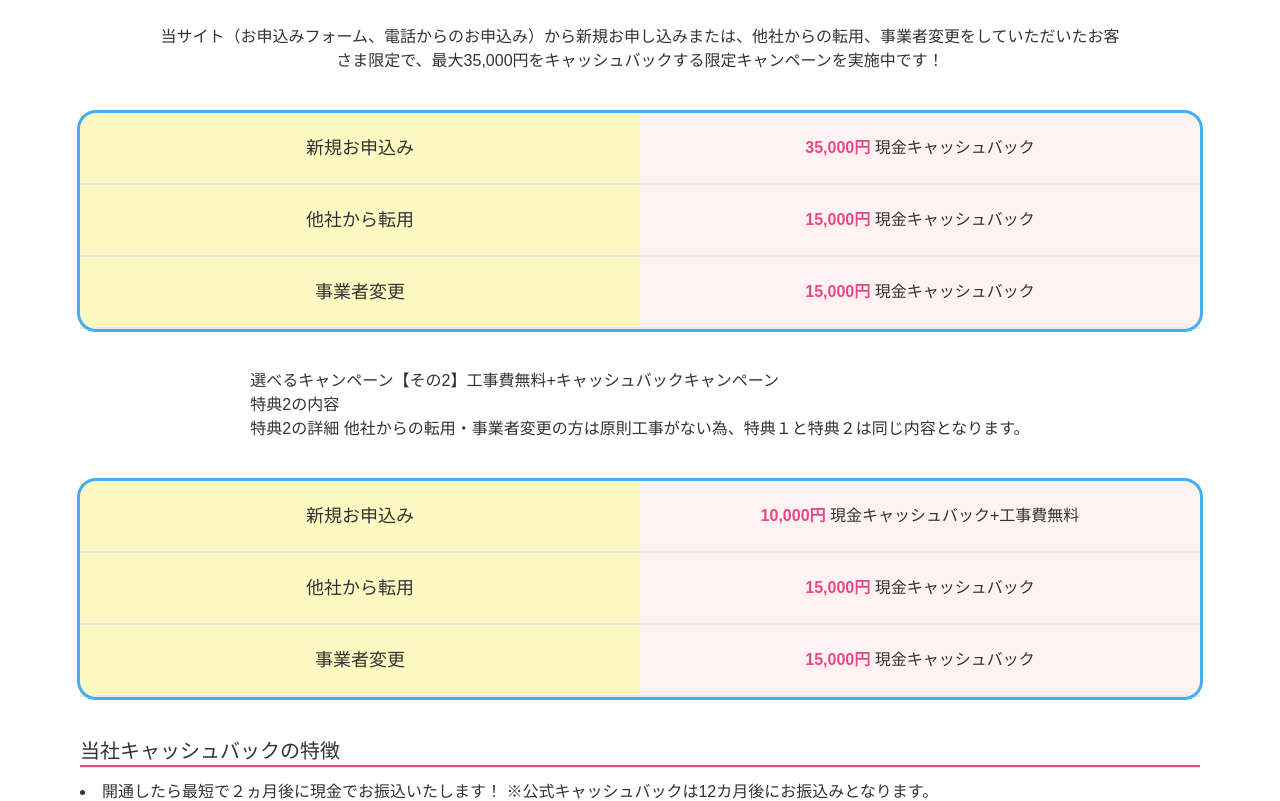
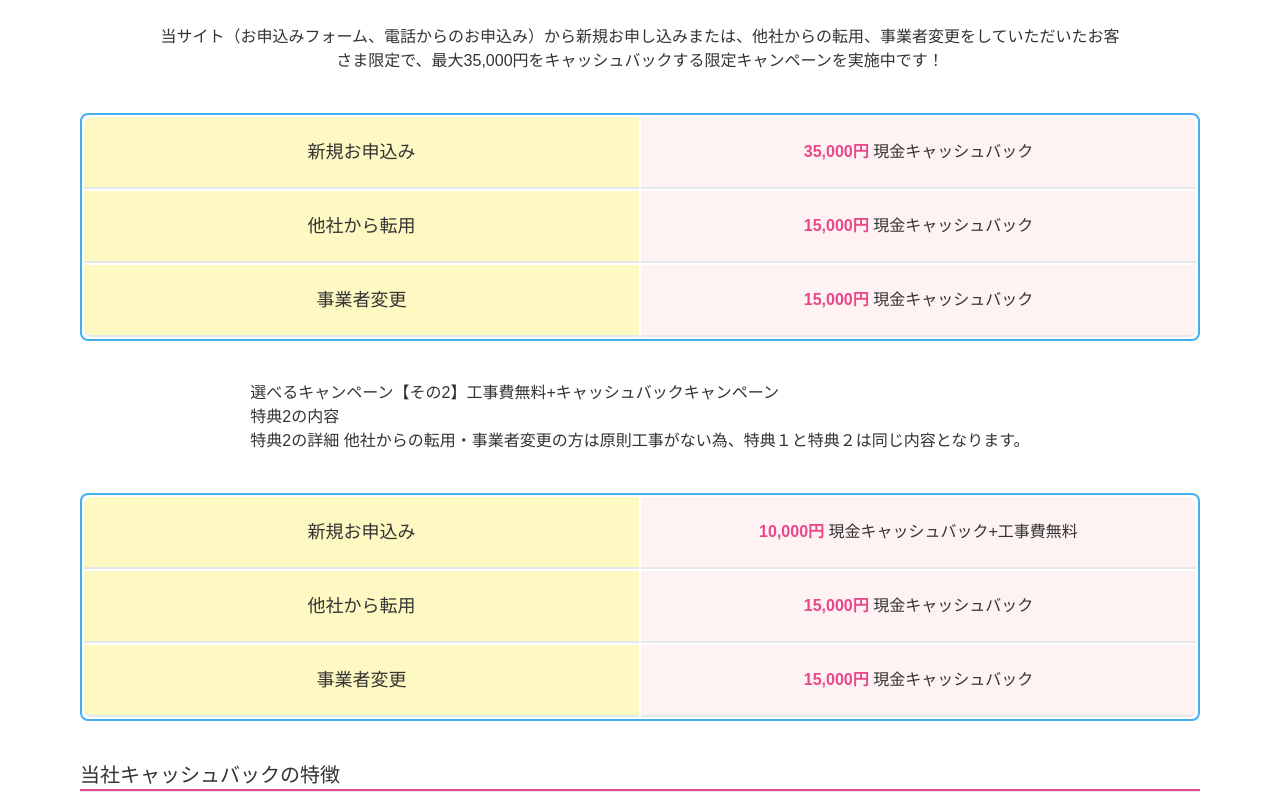
Before and after one commit to kazuyazama/biglobe-lp, a Next.js app: page /campaignDetail in a window 1280 px wide. Shown: the part 1248-2049 px from the top of the page. Built offline with nearby package versions, Linux system fonts and the light colour scheme; a web font is replaced by a local one.

Commit message:
outline→borderに修正

```diff
--- a/components/ContactSection.tsx
+++ b/components/ContactSection.tsx
@@ -26,7 +26,7 @@ const ContactSection = () => {
 
             <div className="">
             <Link href="/form/web">
-            <button className="w-full px-2 btn btn-secondary md:btn-wide lg:btn-lg rounded-full space-x-2 md:space-x-5 hover:scale-105 hover:transition duration-300 ease-in-out relative drop-shadow-xl outline-pink-500 ">
+            <button className="w-full px-2 btn btn-secondary md:btn-wide lg:btn-lg rounded-full space-x-2 md:space-x-5 hover:scale-105 hover:transition duration-300 ease-in-out relative drop-shadow-xl border-4 border-double border-base-100">
 
                 <AiOutlineForm className="text-xl md:text-3xl md:absolute left-6" />
 
@@ -39,7 +39,7 @@ const ContactSection = () => {
             </div>
             <div className="">
             <Link href="/form/call">
-            <button className="w-full px-2 btn btn-primary md:btn-wide lg:btn-lg btn-circle space-x-2 md:space-x-5 hover:scale-105 hover:transition duration-300 ease-in-out relative  outline-2  drop-shadow-xl outline outline-offset-1 outline-blue-500" >
+            <button className="w-full px-2 btn btn-primary md:btn-wide lg:btn-lg rounded-full space-x-2 md:space-x-5 hover:scale-105 hover:transition duration-300 ease-in-out relative drop-shadow-xl border-4 border-double border-base-100" >
                 <FiPhoneCall className="text-xl md:text-3xl text-slate-100 md:absolute left-9"  />
                 <span className="text-slate-100 md:text-xl ">でんわで相談</span>
                 <IoIosArrowDroprightCircle className="text-xl md:text-2xl text-slate-100 md:absolute right-3 "/>
--- a/components/Layout/Header.tsx
+++ b/components/Layout/Header.tsx
@@ -83,7 +83,7 @@ const Header = () => {
             </div>
             <div className="navbar-end flex ">
                 <Link href="/form/web">
-                <a className=" btn btn-secondary btn-circle w-[150px] md:w-48 lg:w-52 md:px-3  drop-shadow-lg outline outline-1 outline-offset-1 outline-pink-500 ">
+                <a className=" btn btn-secondary rounded-full w-[150px] md:w-48 lg:w-52 md:px-3 drop-shadow-lg border-double border-4 border-base-100 ">
                     <div className="inline-flex items-center space-x-1 lg:space-x-2 ">
                     <AiOutlineForm className='md:text-xl' />
                     <span>Webお申し込み</span>
--- a/components/Point.tsx
+++ b/components/Point.tsx
@@ -40,7 +40,7 @@ const Point = () => {
 
             <div className="col-span-2 md:col-span-1 w-full md:w-5/6 ">
 
-            <div className="card card-side bg-sky-50 shadow-2xl items-center outline outline-primary card-compact md:py-2">
+            <div className="card card-side bg-sky-50 shadow-2xl items-center border-2 border-primary card-compact md:py-2">
             <div className="pl-4 md:pl-10"><FaRegBuilding  className="text-4xl md:text-7xl" /></div>
             <div className="card-body items-center px-0">
                 <h2 className="card-title">マンションタイプ</h2>
@@ -52,7 +52,7 @@ const Point = () => {
 
             <div className="col-span-2 md:col-span-1 w-full md:w-5/6 ">
 
-            <div className="card card-side bg-sky-50 shadow-2xl items-center outline outline-primary card-compact md:py-2">
+            <div className="card card-side bg-sky-50 shadow-2xl items-center border-2 border-primary card-compact md:py-2">
             <div className="pl-4 md:pl-10"><BsHouse className="text-4xl md:text-7xl" /></div>
             <div className="card-body items-center px-0">
                 <h2 className="card-title">戸建タイプ</h2>
@@ -123,7 +123,7 @@ const Point = () => {
 
             <div className="col-span-2 space-y-5 text-center">
                 <h1 className="text-lg md:text-2xl font-semibold">auスマートバリュー</h1>
-                <div className="shadow-lg outline outline-primary bg-sky-50 rounded-xl ">
+                <div className="shadow-lg border-2 border-primary bg-sky-50 rounded-xl ">
                  <Image loader={({src}) => src} src="/main/campaign/au-smart-value.svg" width={600} height={200} />
                 </div>
             </div>
--- a/components/campaign/ListCpn.tsx
+++ b/components/campaign/ListCpn.tsx
@@ -49,16 +49,16 @@ const List = ({title1,title2,title3,discription1,discription2,discription3,price
         </ul>
         </div> */}
 
-        <table className="table-auto w-full outline outline-primary rounded-2xl border-collapse ">
+        <table className="table-auto w-full border-2 border-primary rounded-lg border-separate ">
 
             <tbody>
                 <tr className="">
-                <td className="w-1/2 bg-yellow-100 border-b-2 ">
+                <td className="w-1/2 bg-yellow-100 border-b-2 rounded-tl-lg">
                 <div className="text-center py-5">
                  <p className="md:text-lg ">{title1}</p>
                 </div>
                 </td>
-                <td className="w-1/2 bg-red-50 border-b-2">
+                <td className="w-1/2 bg-red-50 border-b-2 rounded-tr-lg">
                 <div className=" text-center  py-5 ">
                 <p className="">
                     <span className="text-secondary font-bold block md:inline">{price1}</span> {discription1}
@@ -83,12 +83,12 @@ const List = ({title1,title2,title3,discription1,discription2,discription3,price
 
                 </tr>
                 <tr className="">
-                <td className="w-1/2 bg-yellow-100 border-b-2 ">
+                <td className="w-1/2 bg-yellow-100 border-b-2 rounded-bl-lg ">
                 <div className="text-center py-5">
                  <p className="md:text-lg ">{title3}</p>
                 </div>
                 </td>
-                <td className="w-1/2 bg-red-50 border-b-2">
+                <td className="w-1/2 bg-red-50 border-b-2 rounded-br-lg">
                 <div className=" text-center  py-5 ">
                 <p className="">
                     <span className="text-secondary font-bold block md:inline">{price3}</span> {discription3}
```
